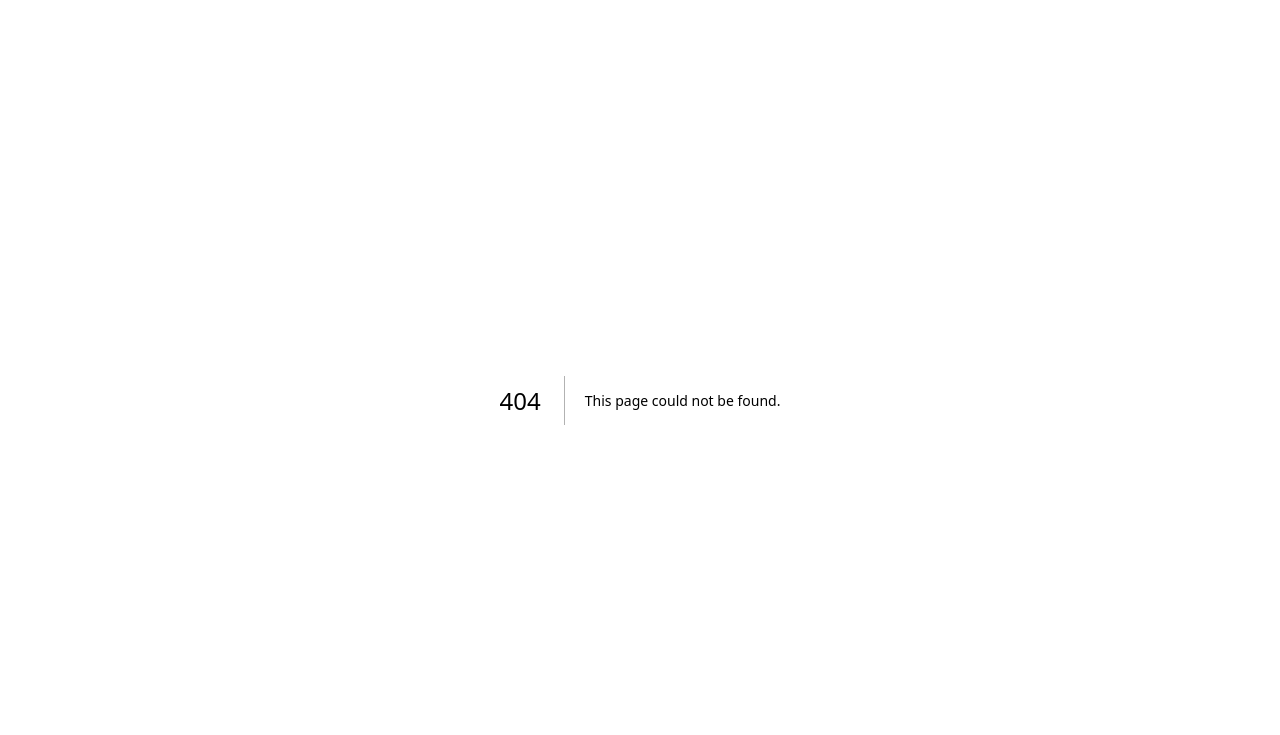
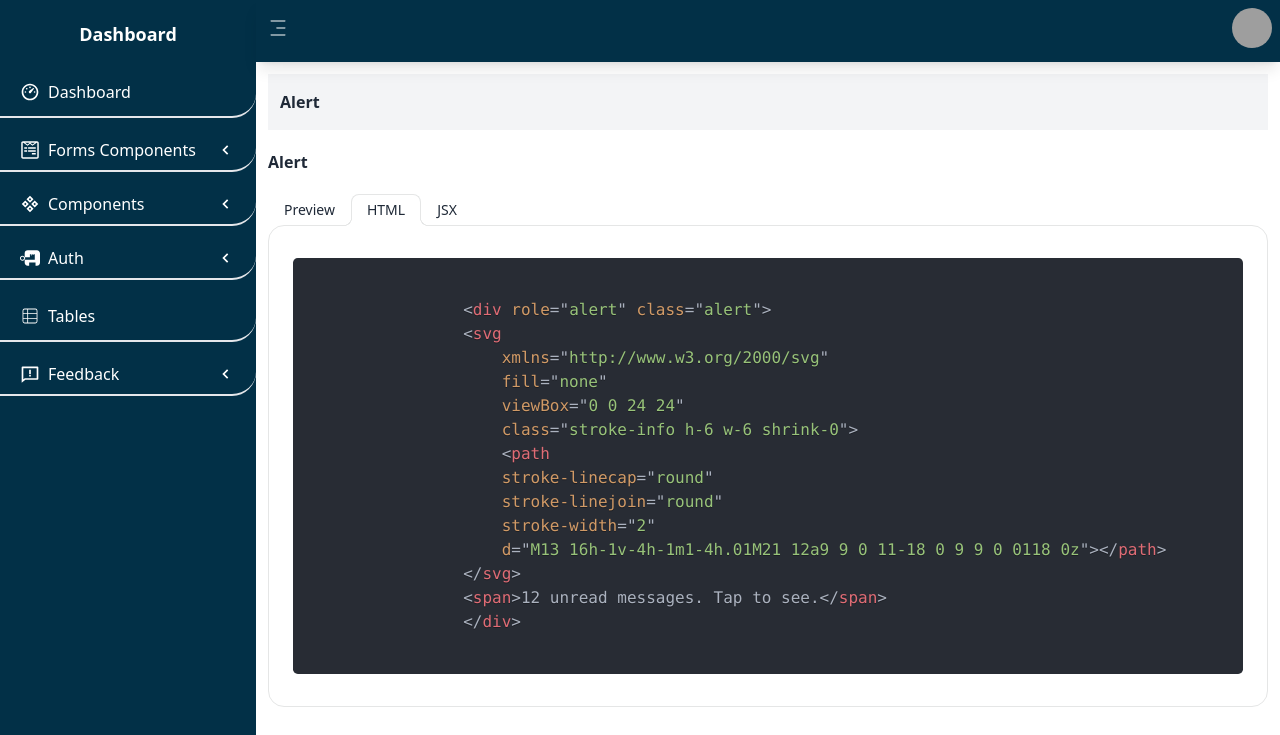
Before and after one commit to devmohamedesmail/Next-js-Dashboard, a Next.js app: page /pages/dashboard/feedback in a window 1280 px wide. Before the commit this address had no page. Shown: the top 735 px of the page. Built offline with nearby package versions, Linux system fonts and the light colour scheme; grey boxes are pictures that could not be loaded.

Commit message:
Create Alert Page

```diff
--- a/app/components/Sidebar.jsx
+++ b/app/components/Sidebar.jsx
@@ -15,7 +15,7 @@ import { SiAuthentik } from "react-icons/si";
 
 import { CiViewTable } from "react-icons/ci";
 
-
+import { RiFeedbackLine } from "react-icons/ri";
 
 
 export default function Sidebar({ isSidebarOpen, setSidebarOpen }) {
@@ -44,6 +44,11 @@ export default function Sidebar({ isSidebarOpen, setSidebarOpen }) {
         { label: "Resgiter", href: "/pages/auth/register" },
 
     ]
+    const FeedbackLinks = [
+        { label: "Alert", href: "/pages/dashboard/feedback" },
+
+
+    ]
 
     return (
         <div>
@@ -70,6 +75,7 @@ export default function Sidebar({ isSidebarOpen, setSidebarOpen }) {
 
                         <CustomSidebarItem link='/pages/dashboard/tables' icon={<CiViewTable size={20} />} title='Tables' />
 
+                        <CustomSidebarMenu title="Feedback" items={FeedbackLinks} icon={<RiFeedbackLine size={20} />} />
                     </div>
                 </div>
             </aside>
--- /dev/null
+++ b/app/pages/dashboard/feedback/page.jsx
@@ -0,0 +1,252 @@
+import CustomPageTitle from "@/app/components/CustomPageTitle";
+import CustomPreviewCode from "@/app/components/CustomPreviewCode";
+import React from "react";
+
+export default function Feedback() {
+  return (
+    <div>
+      <CustomPageTitle title="Alert" />
+      <div className="grid gap-6">
+        <div>
+          <CustomPreviewCode
+            title="Alert"
+            preview={
+              <div role="alert" className="alert">
+                <svg
+                  xmlns="http://www.w3.org/2000/svg"
+                  fill="none"
+                  viewBox="0 0 24 24"
+                  className="stroke-info h-6 w-6 shrink-0"
+                >
+                  <path
+                    strokeLinecap="round"
+                    strokeLinejoin="round"
+                    strokeWidth="2"
+                    d="M13 16h-1v-4h-1m1-4h.01M21 12a9 9 0 11-18 0 9 9 0 0118 0z"
+                  ></path>
+                </svg>
+                <span>12 unread messages. Tap to see.</span>
+              </div>
+            }
+            htmlcode={`
+                <div role="alert" class="alert">
+                <svg
+                    xmlns="http://www.w3.org/2000/svg"
+                    fill="none"
+                    viewBox="0 0 24 24"
+                    class="stroke-info h-6 w-6 shrink-0">
+                    <path
+                    stroke-linecap="round"
+                    stroke-linejoin="round"
+                    stroke-width="2"
+                    d="M13 16h-1v-4h-1m1-4h.01M21 12a9 9 0 11-18 0 9 9 0 0118 0z"></path>
+                </svg>
+                <span>12 unread messages. Tap to see.</span>
+                </div>
+                    `}
+            jsxcode={`
+                        <div role="alert" className="alert">
+                <svg
+                    xmlns="http://www.w3.org/2000/svg"
+                    fill="none"
+                    viewBox="0 0 24 24"
+                    className="stroke-info h-6 w-6 shrink-0">
+                    <path
+                    strokeLinecap="round"
+                    strokeLinejoin="round"
+                    strokeWidth="2"
+                    d="M13 16h-1v-4h-1m1-4h.01M21 12a9 9 0 11-18 0 9 9 0 0118 0z"></path>
+                </svg>
+                <span>12 unread messages. Tap to see.</span>
+                </div>
+
+             `}
+          />
+        </div>
+
+        <div>
+          <CustomPreviewCode
+            title="Info color"
+            preview={
+              <div role="alert" className="alert alert-info">
+                <svg
+                  xmlns="http://www.w3.org/2000/svg"
+                  fill="none"
+                  viewBox="0 0 24 24"
+                  className="h-6 w-6 shrink-0 stroke-current"
+                >
+                  <path
+                    strokeLinecap="round"
+                    strokeLinejoin="round"
+                    strokeWidth="2"
+                    d="M13 16h-1v-4h-1m1-4h.01M21 12a9 9 0 11-18 0 9 9 0 0118 0z"
+                  ></path>
+                </svg>
+                <span>New software update available.</span>
+              </div>
+            }
+            htmlcode={`
+            <div role="alert" class="alert alert-info">
+            <svg
+                xmlns="http://www.w3.org/2000/svg"
+                fill="none"
+                viewBox="0 0 24 24"
+                class="h-6 w-6 shrink-0 stroke-current">
+                <path
+                stroke-linecap="round"
+                stroke-linejoin="round"
+                stroke-width="2"
+                d="M13 16h-1v-4h-1m1-4h.01M21 12a9 9 0 11-18 0 9 9 0 0118 0z"></path>
+            </svg>
+            <span>New software update available.</span>
+            </div>
+            `}
+            jsxcode={`
+            <div role="alert" className="alert alert-info">
+            <svg
+                xmlns="http://www.w3.org/2000/svg"
+                fill="none"
+                viewBox="0 0 24 24"
+                className="h-6 w-6 shrink-0 stroke-current">
+                <path
+                strokeLinecap="round"
+                strokeLinejoin="round"
+                strokeWidth="2"
+                d="M13 16h-1v-4h-1m1-4h.01M21 12a9 9 0 11-18 0 9 9 0 0118 0z"></path>
+            </svg>
+            <span>New software update available.</span>
+            </div>
+
+        `}
+          />
+        </div>
+
+        <div>
+          <CustomPreviewCode
+            title="Success color"
+            preview={
+              <div role="alert" className="alert alert-success">
+                <svg
+                  xmlns="http://www.w3.org/2000/svg"
+                  fill="none"
+                  viewBox="0 0 24 24"
+                  className="h-6 w-6 shrink-0 stroke-current"
+                >
+                  <path
+                    strokeLinecap="round"
+                    strokeLinejoin="round"
+                    strokeWidth="2"
+                    d="M13 16h-1v-4h-1m1-4h.01M21 12a9 9 0 11-18 0 9 9 0 0118 0z"
+                  ></path>
+                </svg>
+                <span>New software update available.</span>
+              </div>
+            }
+            htmlcode={`
+            <div role="alert" class="alert alert-success">
+            <svg
+                xmlns="http://www.w3.org/2000/svg"
+                fill="none"
+                viewBox="0 0 24 24"
+                class="h-6 w-6 shrink-0 stroke-current">
+                <path
+                stroke-linecap="round"
+                stroke-linejoin="round"
+                stroke-width="2"
+                d="M13 16h-1v-4h-1m1-4h.01M21 12a9 9 0 11-18 0 9 9 0 0118 0z"></path>
+            </svg>
+            <span>New software update available.</span>
+            </div>
+            `}
+            jsxcode={`
+            <div role="alert" className="alert alert-success">
+            <svg
+                xmlns="http://www.w3.org/2000/svg"
+                fill="none"
+                viewBox="0 0 24 24"
+                className="h-6 w-6 shrink-0 stroke-current">
+                <path
+                strokeLinecap="round"
+                strokeLinejoin="round"
+                strokeWidth="2"
+                d="M13 16h-1v-4h-1m1-4h.01M21 12a9 9 0 11-18 0 9 9 0 0118 0z"></path>
+            </svg>
+            <span>New software update available.</span>
+            </div>
+
+        `}
+          />
+        </div>
+
+        <div>
+          <CustomPreviewCode
+            title="Alert with buttons"
+            preview={
+              <div role="alert" className="alert">
+                <svg
+                  xmlns="http://www.w3.org/2000/svg"
+                  fill="none"
+                  viewBox="0 0 24 24"
+                  className="stroke-info h-6 w-6 shrink-0"
+                >
+                  <path
+                    strokeLinecap="round"
+                    strokeLinejoin="round"
+                    strokeWidth="2"
+                    d="M13 16h-1v-4h-1m1-4h.01M21 12a9 9 0 11-18 0 9 9 0 0118 0z"
+                  ></path>
+                </svg>
+                <span>we use cookies for no reason.</span>
+                <div>
+                  <button className="btn btn-sm">Deny</button>
+                  <button className="btn btn-sm btn-primary">Accept</button>
+                </div>
+              </div>
+            }
+            htmlcode={`
+           <div role="alert" class="alert">
+            <svg
+                xmlns="http://www.w3.org/2000/svg"
+                fill="none"
+                viewBox="0 0 24 24"
+                class="stroke-info h-6 w-6 shrink-0">
+                <path
+                stroke-linecap="round"
+                stroke-linejoin="round"
+                stroke-width="2"
+                d="M13 16h-1v-4h-1m1-4h.01M21 12a9 9 0 11-18 0 9 9 0 0118 0z"></path>
+            </svg>
+            <span>we use cookies for no reason.</span>
+            <div>
+                <button class="btn btn-sm">Deny</button>
+                <button class="btn btn-sm btn-primary">Accept</button>
+            </div>
+            </div>
+            `}
+            jsxcode={`
+           <div role="alert" className="alert">
+            <svg
+                xmlns="http://www.w3.org/2000/svg"
+                fill="none"
+                viewBox="0 0 24 24"
+                className="stroke-info h-6 w-6 shrink-0">
+                <path
+                strokeLinecap="round"
+                strokeLinejoin="round"
+                strokeWidth="2"
+                d="M13 16h-1v-4h-1m1-4h.01M21 12a9 9 0 11-18 0 9 9 0 0118 0z"></path>
+            </svg>
+            <span>we use cookies for no reason.</span>
+            <div>
+                <button className="btn btn-sm">Deny</button>
+                <button className="btn btn-sm btn-primary">Accept</button>
+            </div>
+            </div>
+
+        `}
+          />
+        </div>
+      </div>
+    </div>
+  );
+}
```
